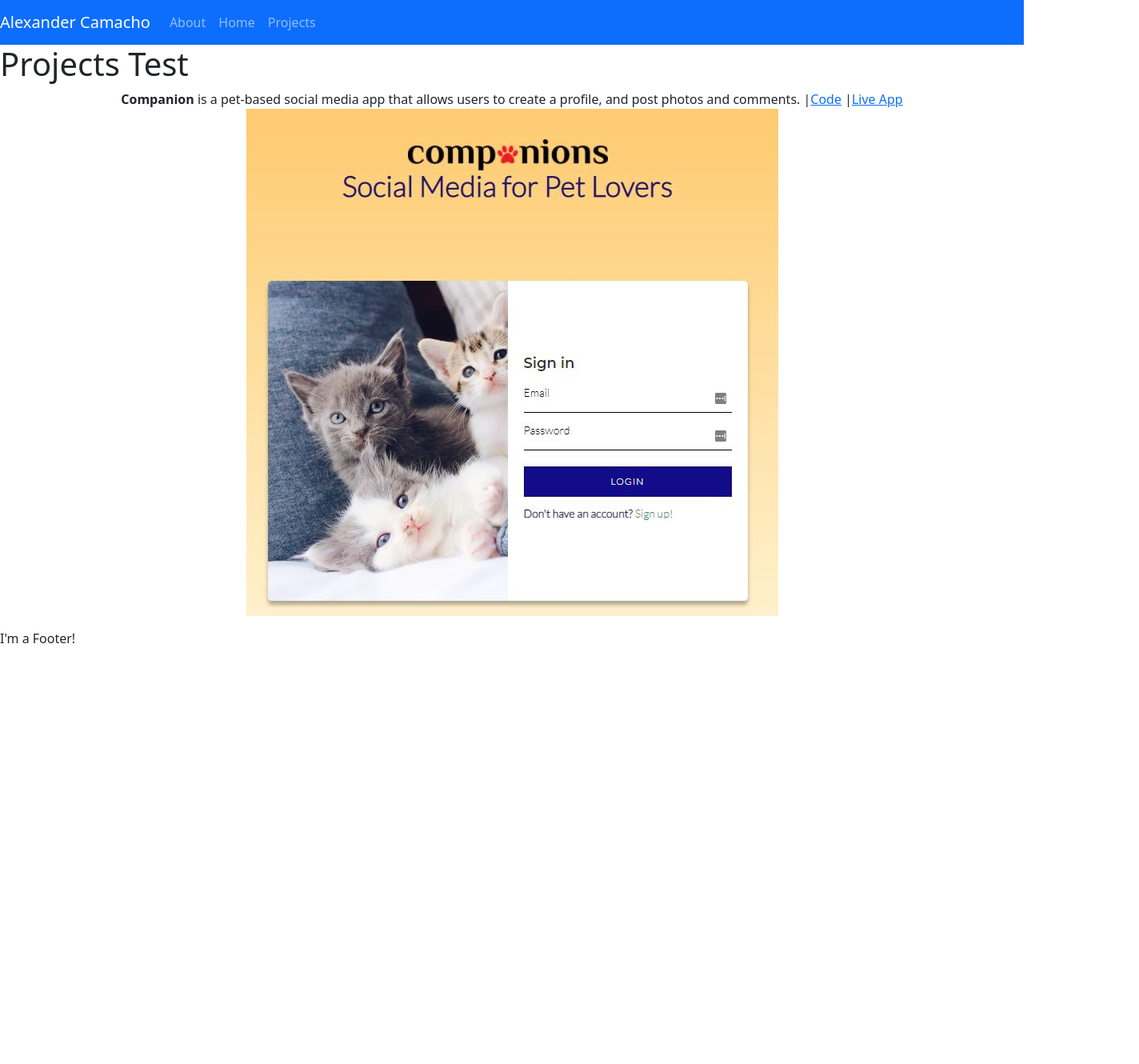
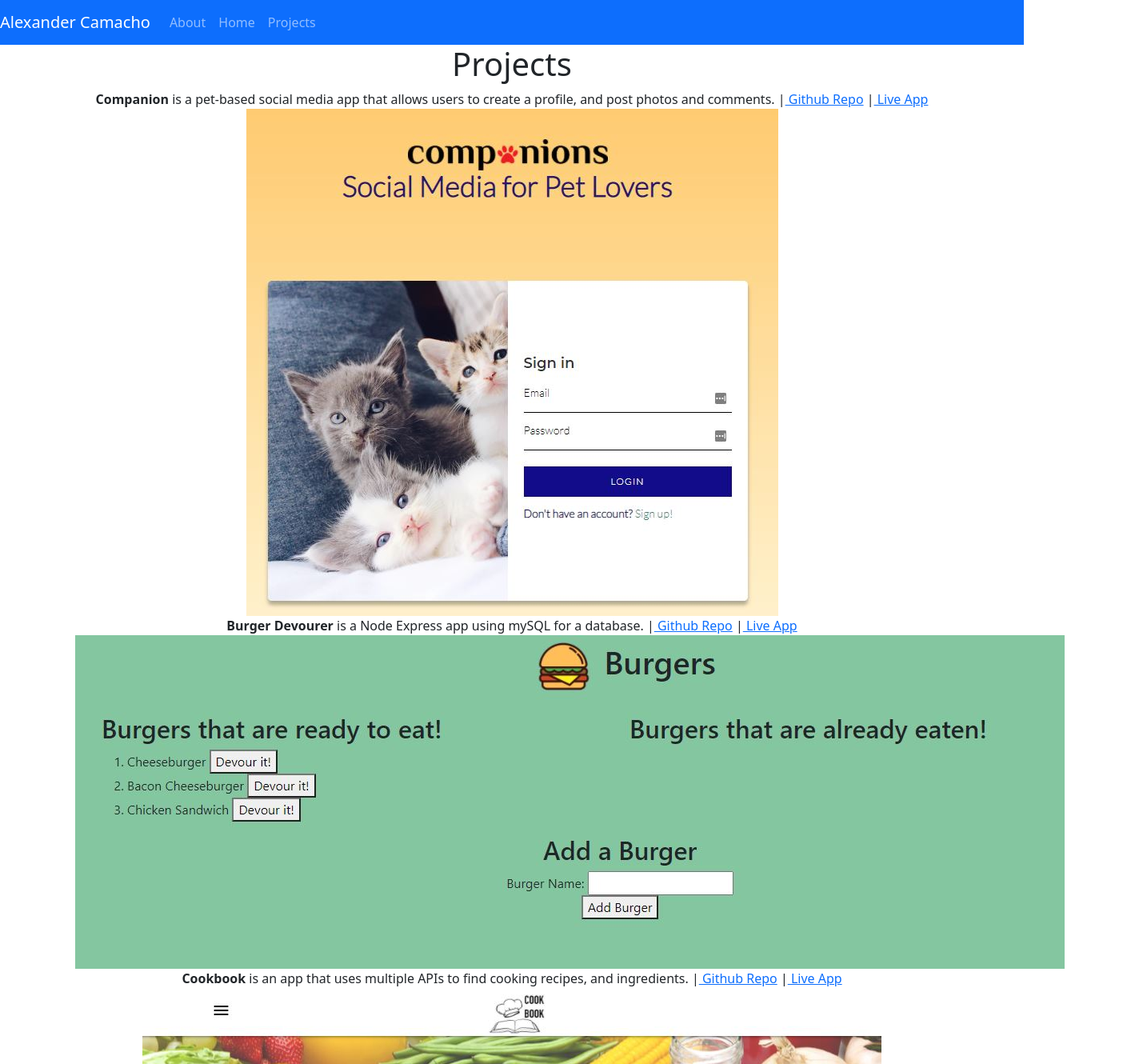
Before and after one commit to alexander-camacho/react-portfolio, a React (Create React App) app: page /projects in a window 1280 px wide. Shown: the top 1330 px of the page at 80% size, 1424 px wide, since content can reach past the window. Before the commit the page ends 826 px from the top, so only its background shows below. Built offline with nearby package versions, Linux system fonts and the light colour scheme.

Commit message:
updated project component to render dynamically, added import file for imgs

```diff
--- a/src/components/Project/index.js
+++ b/src/components/Project/index.js
@@ -1,17 +1,20 @@
 import React from "react"
-import images from "../../images/companion-login.JPG"
 
-const Project = () => {
-    console.log(images)
+const Project = (props) => {
     return (
         <div>
+            {props.data.map((value, index) => {
 
-        <p className="text-center"><b>Companion</b> is a pet-based social media app that allows users to create a profile, and post photos and comments. |
-        <a href="https://github.com/alexander-camacho/Companion">Code</a> |
-        <a href="https://frozen-forest-29372.herokuapp.com/ ">Live App
-        <img className = "portfolio-img" src={images} alt="" /></a>
-
-    </p>
+                return (
+                    <div className="text-center container-sm" key={index}>
+                        <b>{value.title}</b> {value.description} |
+                        <a href={value.code}> Github Repo</a> |
+                        <a href={value.live}> Live App
+                        <img className="portfolio-img" src={value.image} alt="" /></a>
+                    </div>
+                )
+            })
+            }
         </div>
     )
 }
--- /dev/null
+++ b/src/images/index.js
@@ -0,0 +1,5 @@
+export { default as Companion } from "./companion-login.jpg"
+export { default as Burger } from "./burger-home.jpg"
+export { default as Cookbook } from "./cookbook.jpg"
+export { default as Weather } from "./weather.dashboard.jpg"
+export { default as Planner } from "./workday.planner.gif"
--- a/src/pages/Projects.js
+++ b/src/pages/Projects.js
@@ -1,13 +1,52 @@
 import React from "react"
 import Project from "../components/Project"
+import { Burger, Companion, Cookbook, Weather, Planner } from "../images/"
 
 
 const Projects = () => {
+
+    const apps = [
+        {
+            title: "Companion",
+            code: "https://github.com/alexander-camacho/Companion",
+            live: "https://frozen-forest-29372.herokuapp.com/",
+            description: "is a pet-based social media app that allows users to create a profile, and post photos and comments.",
+            image: Companion
+        },
+        {
+            title: "Burger Devourer",
+            code: "https://github.com/alexander-camacho/burger",
+            live: "https://murmuring-journey-75522.herokuapp.com/",
+            description: "is a Node Express app using mySQL for a database.",
+            image: Burger
+        },
+        {
+            title: "Cookbook",
+            code: "https://github.com/alexander-camacho/cook-app",
+            live: "https://alexander-camacho.github.io/cookbook-app/",
+            description: "is an app that uses multiple APIs to find cooking recipes, and ingredients.",
+            image: Cookbook
+        },
+        {
+            title: "Weather Dashboard",
+            code: "https://github.com/alexander-camacho/weather.dashboard",
+            live: "https://alexander-camacho.github.io/weather.dashboard/",
+            description: "is an app that uses the OpenWeatherMap API to generate weather forecasts.",
+            image: Weather
+        },
+        {
+            title: "Workday Planner",
+            code: "https://github.com/alexander-camacho/workday.planner",
+            live: "https://alexander-camacho.github.io/workday.planner/",
+            description: "is an app that allows the user to save notes based on the time.",
+            image: Planner
+        },
+    ]
     return (
-        <div>
+        <div className='container-sm'>
 
-            <h1>Projects Test</h1>
-            <Project />
+            <h1 className="text-center">Projects</h1>
+            <Project data={apps}/>
         </div>
     )
 }
```
